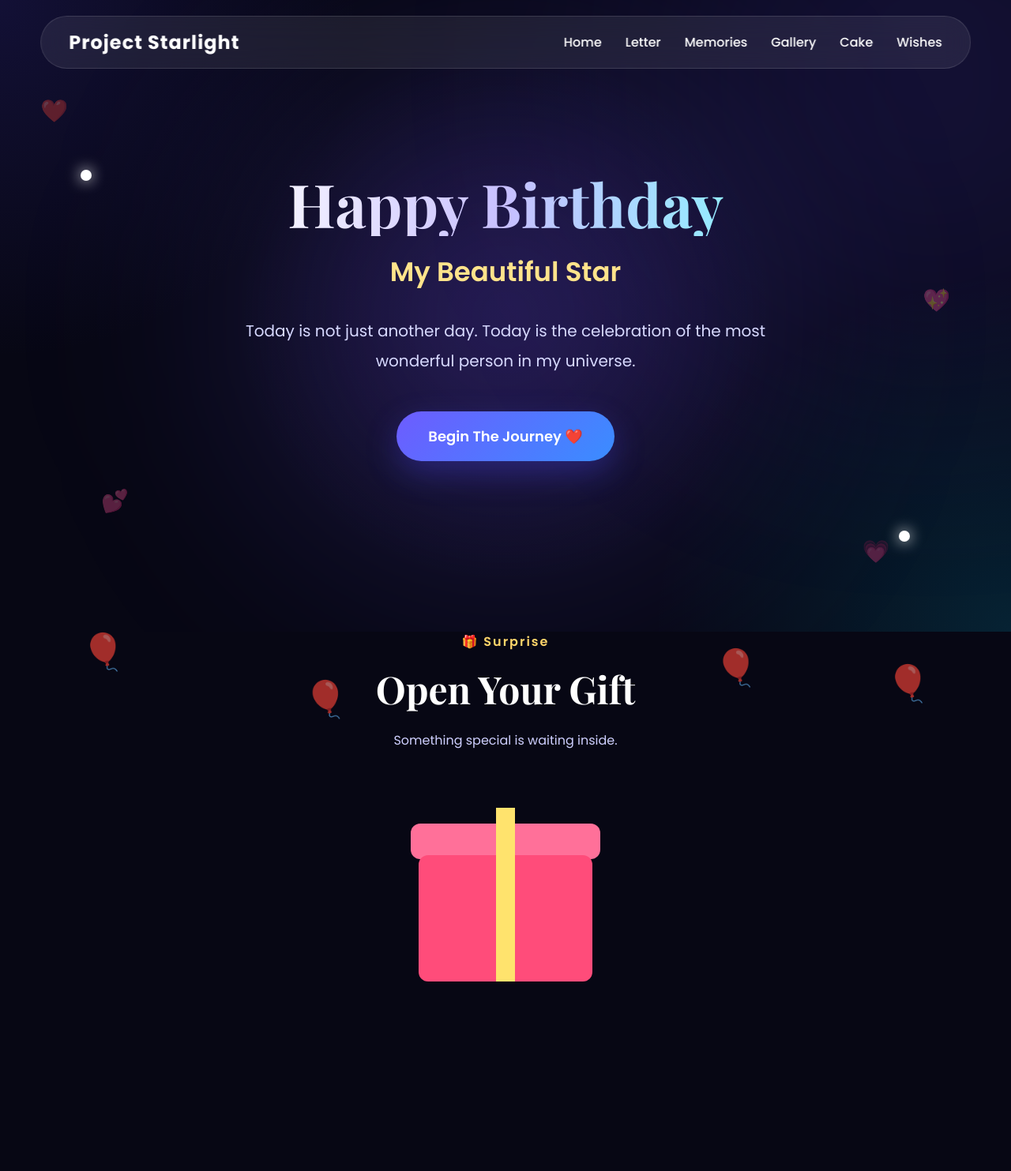
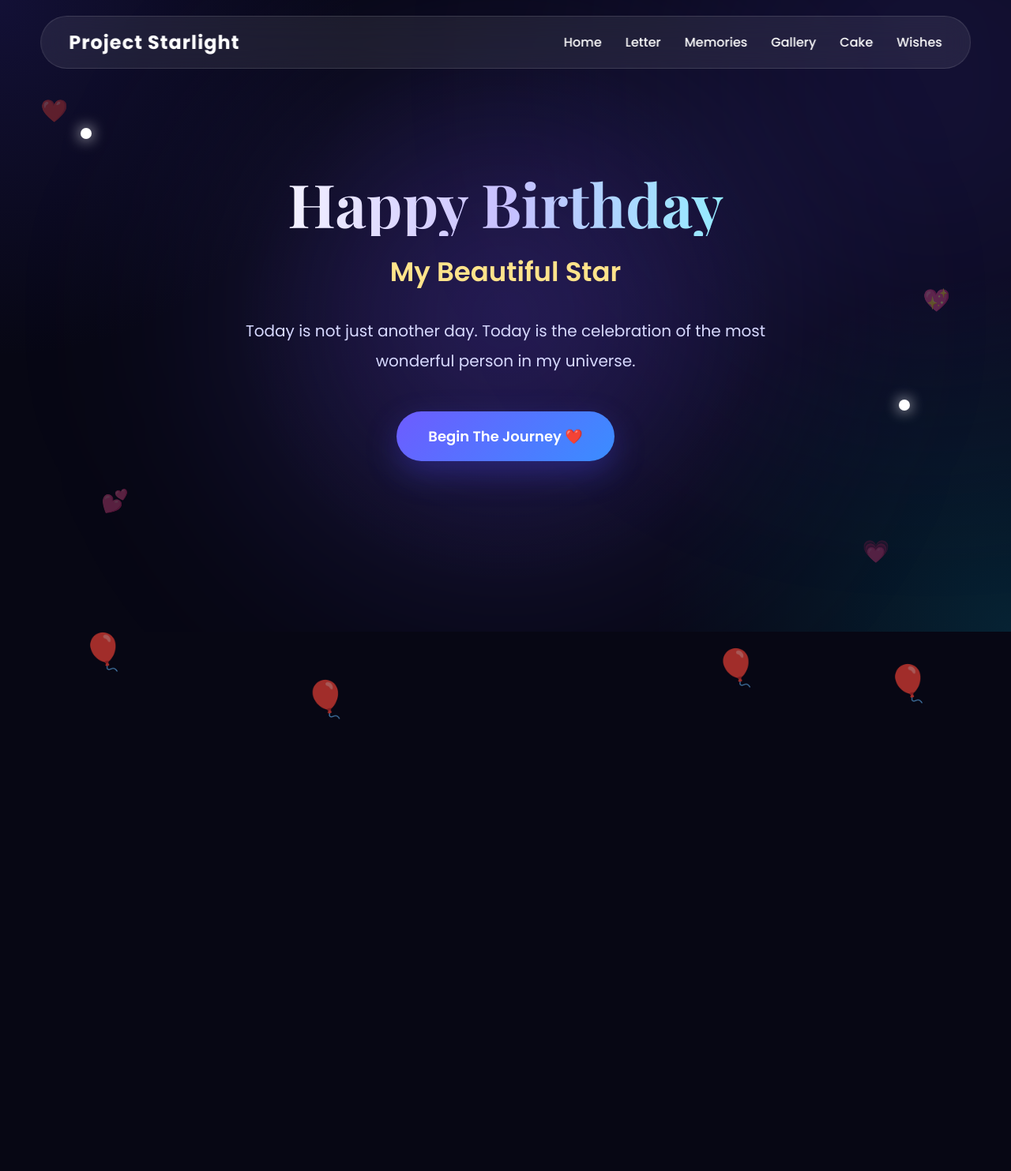
Before and after one commit to ashikurrahma017/birthday, a Flask app: page / in a window 1280 px wide. Shown: the top 1483 px of the page at 79% size. Run offline with Flask 3, Linux system fonts and the light colour scheme.

Commit message:
Update index.html

```diff
--- a/templates/index.html
+++ b/templates/index.html
@@ -874,44 +874,7 @@
 
 </section>
 
-    <div class="section-title">
 
-        <span>🎁 Surprise</span>
-
-        <h2>Open Your Gift</h2>
-
-        <p>
-            Something special is waiting inside.
-        </p>
-
-    </div>
-
-    <div id="giftBox">
-
-        <div class="gift-lid"></div>
-
-        <div class="gift-body"></div>
-
-        <div class="gift-ribbon"></div>
-
-    </div>
-
-    <div id="giftMessage">
-
-        <h2>🎉 Surprise! 🎉</h2>
-
-        <p>
-
-            Wishing you endless happiness,
-            success,
-            laughter,
-            and beautiful memories.
-
-        </p>
-
-    </div>
-
-</section>
 
 
 
```
